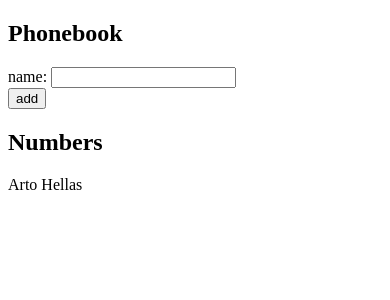
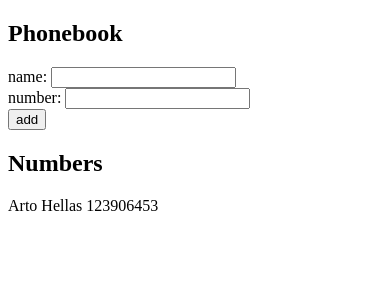
Before and after one commit to TusharDhanai/fullstack, a React (Create React App) app in the folder part2/phonebook/: page / in a window 390 px wide. Shown: the top 300 px of the page. Built offline with nearby package versions, Linux system fonts and the light colour scheme.

Commit message:
phonebook, step 3.

```diff
--- a/part2/phonebook/src/App.js
+++ b/part2/phonebook/src/App.js
@@ -4,9 +4,11 @@ const App = () => {
     const [persons, setPersons] = useState([
         {
             name: 'Arto Hellas',
+            number: 123906453,
         }
     ])
     const [newName, setNewName] = useState('')
+    const [newNumber, setNewNumber] = useState('')
 
     const addPerson = (event) => {
         event.preventDefault();
@@ -17,7 +19,7 @@ const App = () => {
             return;
         }
 
-        setPersons(persons.concat({name: newName}))
+        setPersons(persons.concat({name: newName,number: newNumber}))
     }
 
     return (
@@ -28,12 +30,15 @@ const App = () => {
                     name: <input onInput={event => setNewName(event.target.value)} autoComplete="off" />
                 </div>
                 <div>
+                    number: <input onInput={event => setNewNumber(event.target.value)} autoComplete="off" />
+                </div>
+                <div>
                     <button onClick={addPerson} type="submit">add</button>
                 </div>
             </form>
             <h2>Numbers</h2>
             <div>
-                {persons.map(item => <p key={item.name}>{item.name}</p>)}
+                {persons.map(item => <p key={item.name}>{item.name} {item.number}</p>)}
             </div>
         </div>
     )
```
